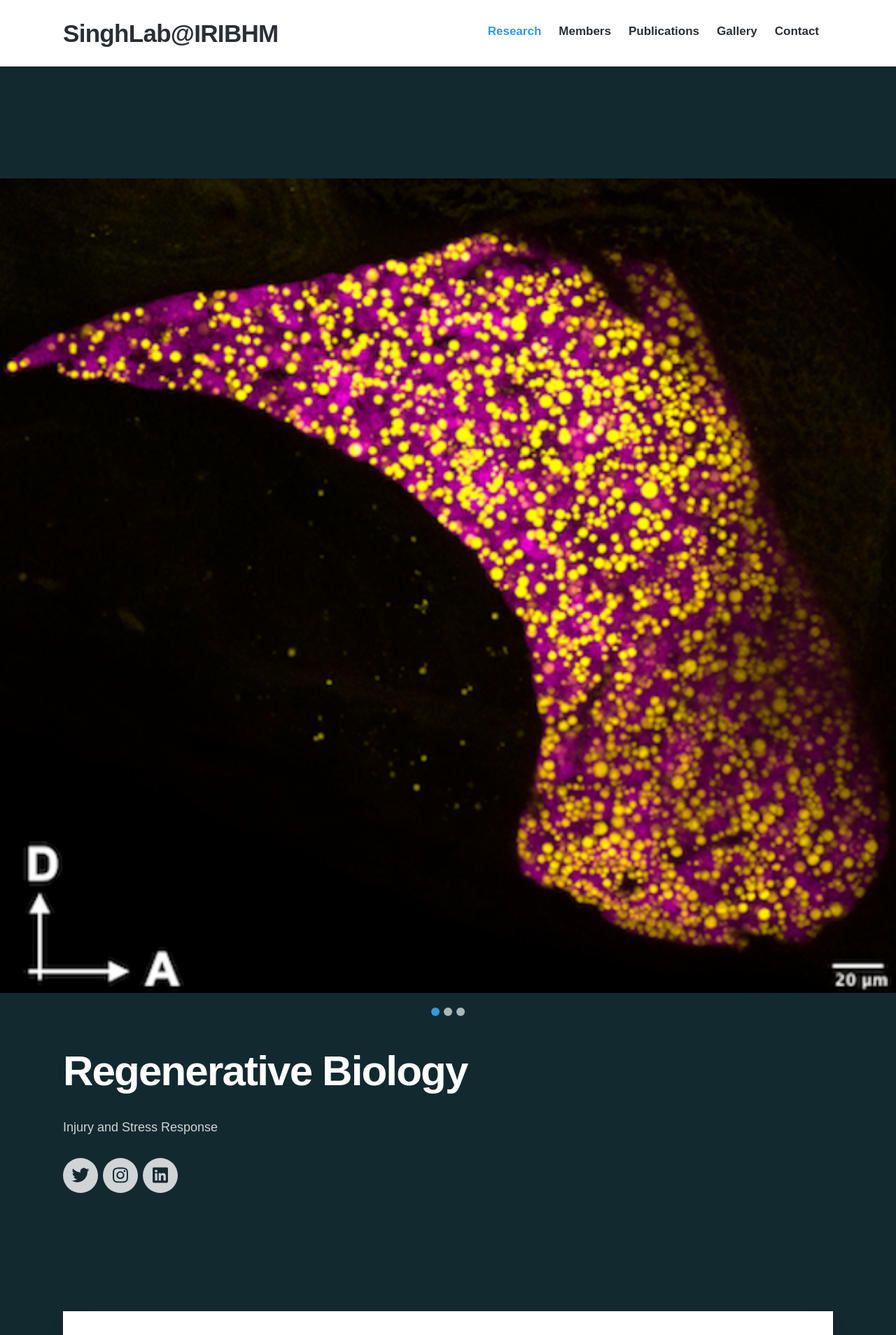
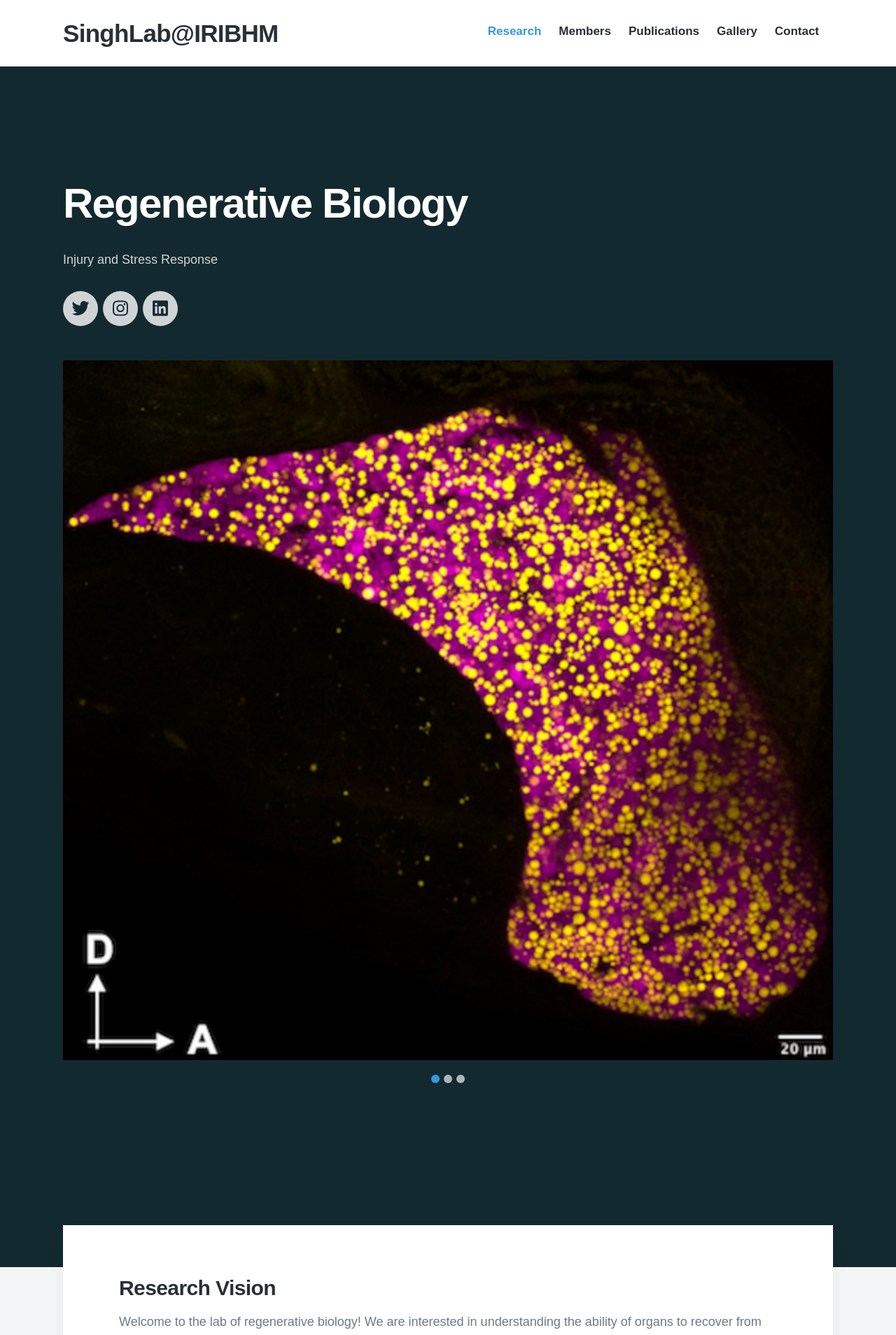
Before and after one commit to sumeetpalsingh/sumeetpalsingh.github.io, a Jekyll site: the page built from index.html, in a window 1280 px wide. Shown: the top 1908 px of the page at 70% size. Built offline with Jekyll 4.4.1, drawn with Linux system fonts in a browser that asks for light colours; nearby versions of some CDN libraries; some web fonts are replaced.

Commit message:
Update index.html

```diff
--- a/index.html
+++ b/index.html
@@ -11,18 +11,18 @@ featured_image: /images/demo/home2.jpg
 		<!--<div class="hero__overlay"></div>-->
 <!--	</div>-->
 
-    <div class="gallery" data-columns="1">
-                <img src="/images/gallery/Steatosis.png" style="height=250px">
-                <img src="/images/gallery/Fed_MAX_Image-1.png">
-                <img src="/images/gallery/Thyroid adult_flt1.png">
-            </div>
-
 	<div class="wrap">
 
 		<h1>Regenerative Biology</h1>
 		<p>Injury and Stress Response</p>
 
 		{% include socials.html %}
+
+        <div class="gallery" data-columns="1">
+                <img src="/images/gallery/Steatosis.png" style="height=250px">
+                <img src="/images/gallery/Fed_MAX_Image-1.png">
+                <img src="/images/gallery/Thyroid adult_flt1.png">
+            </div>
 
 	</div>
 
```
